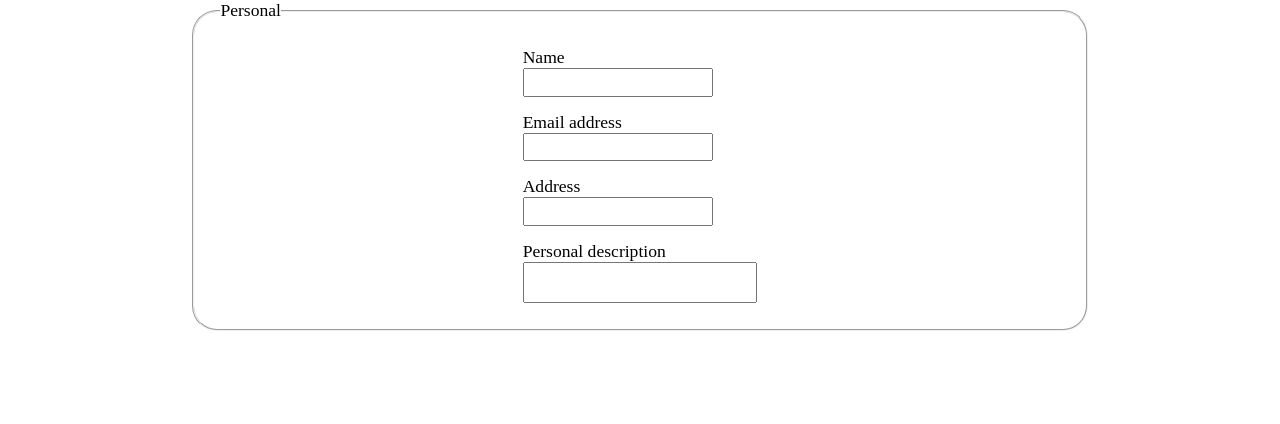
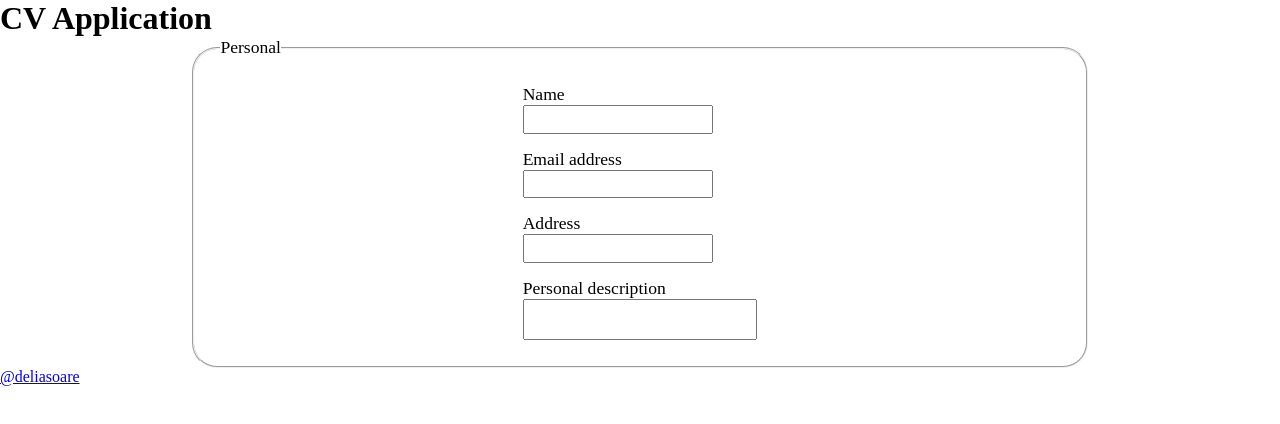
Before and after one commit to deliasoare/CvApplication, a React (Create React App) app in the folder cvapp/: page / in a window 1280 px wide. Shown: the top 424 px of the page. Built offline with nearby package versions, Linux system fonts and the light colour scheme.

Commit message:
Add main components of page in app (header, main, footer)

```diff
--- a/cvapp/src/App.js
+++ b/cvapp/src/App.js
@@ -1,12 +1,19 @@
 import logo from './logo.svg';
 import './styles/styles.scss';
-import Form from './components/form/form';
+import Header from './components/page/header';
+import Main from './components/page/main';
+import Footer from './components/page/footer';
+
 import { useState } from 'react';
 
 function App() {
   const [info, setInfo] = useState([]);
   return (
-    <Form info={info} />
+    <div class="container">
+      <Header />
+      <Main info={info} />
+      <Footer />
+    </div>
   );
 }
 
--- /dev/null
+++ b/cvapp/src/components/page/footer.js
@@ -0,0 +1,8 @@
+
+export default function Footer() {
+    return (
+        <div className="footer">
+            <a href="https://github.com/deliasoare">@deliasoare</a>
+        </div>
+    )
+}
--- /dev/null
+++ b/cvapp/src/components/page/header.js
@@ -0,0 +1,8 @@
+
+export default function Header() {
+    return (
+        <div className="header">
+            <h1 className="headerTitle">CV Application</h1>
+        </div>
+    );
+}
--- /dev/null
+++ b/cvapp/src/components/page/main.js
@@ -0,0 +1,9 @@
+import Form from '../form/form';
+
+export default function Main(info) {
+    return (
+        <div className="main">
+            <Form info={info}/>
+        </div>
+    )
+}
```
